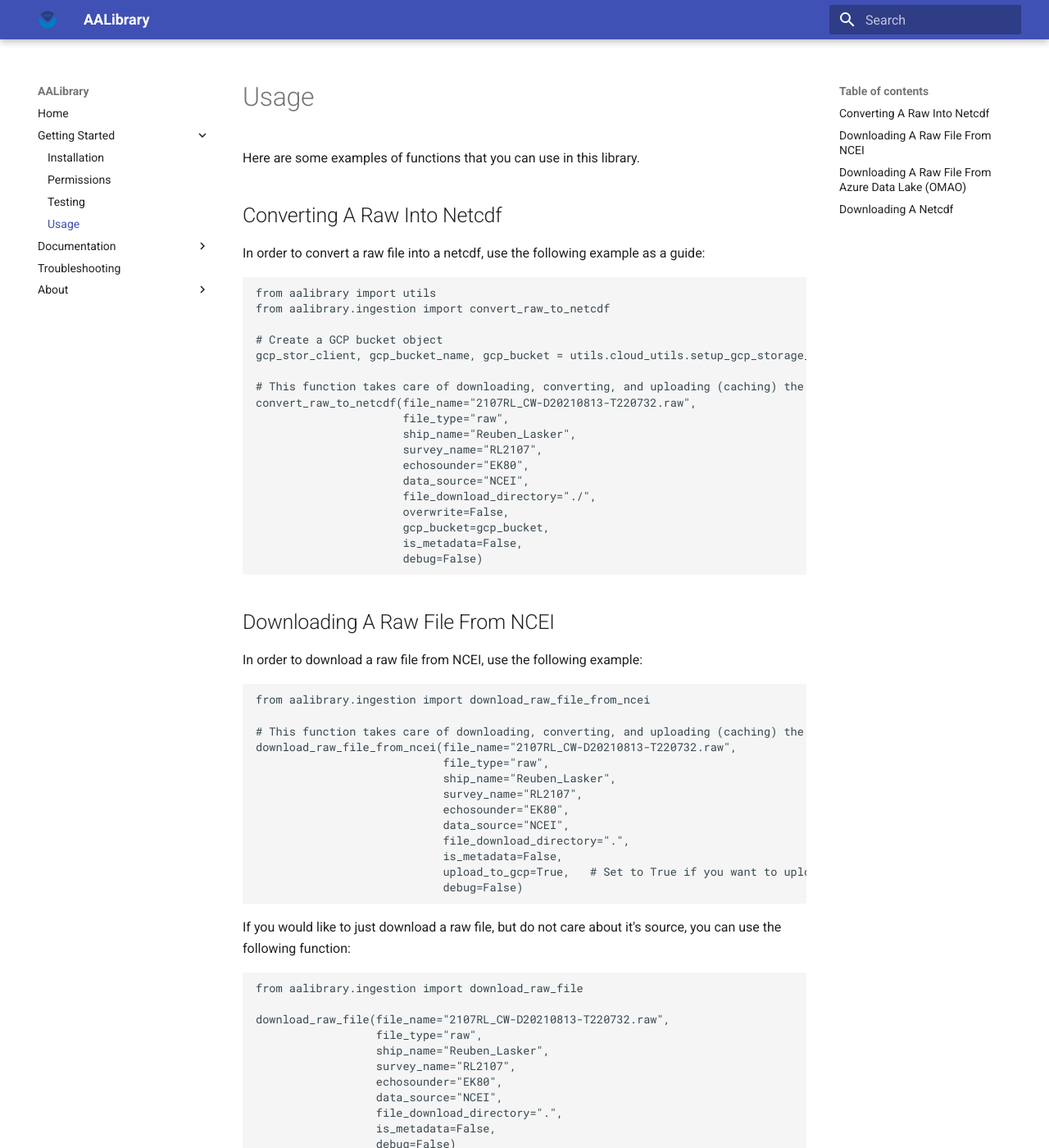
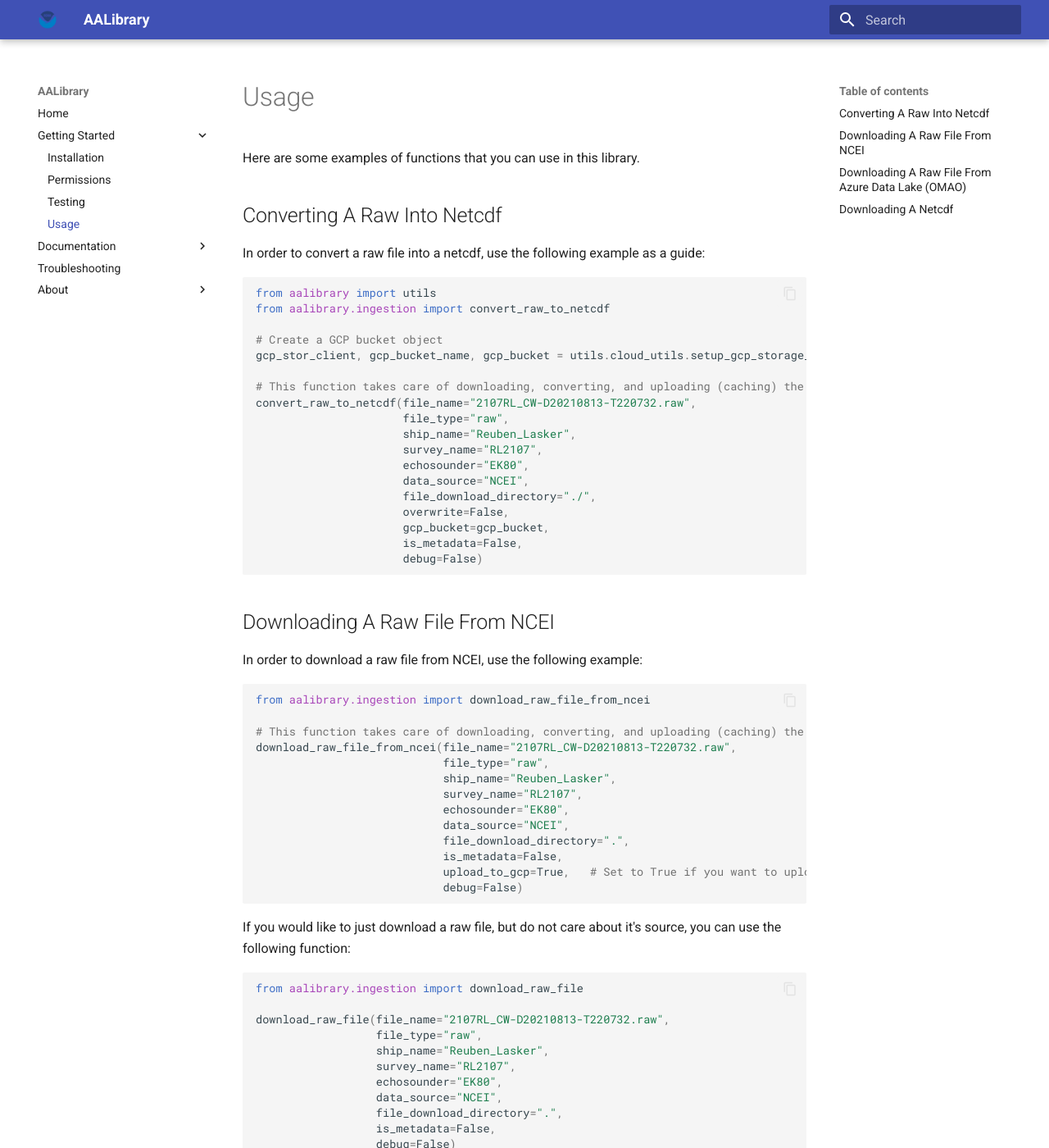
Before and after one commit to nmfs-ost/AA-SI_aalibrary, an MkDocs documentation site: the page built from docs/getting-started/usage.md, in a window 1280 px wide and 1400 px high. Shown: the whole window at 82% size. Built offline with MkDocs 1.6.1 and Material for MkDocs 9.7.7, drawn with Linux system fonts in a browser that asks for light colours; some of the changed text lies outside the part shown.

Commit message:
add: a whole bunch of more features

```diff
--- a/mkdocs.yml
+++ b/mkdocs.yml
@@ -4,9 +4,23 @@
   name: material
   logo: assets/NOAA-color-logo-no-text-print.png
   favicon: assets/noaa_favicon.png
+  features:
+    - search.suggest
+    - search.highlight
+    - content.code.copy
+  icon:
+    repo: fontawesome/brands/git-alt
 
 markdown_extensions:
   - admonition
+  - pymdownx.highlight:
+      anchor_linenums: true
+      line_spans: __span
+      pygments_lang_class: true
+  - pymdownx.inlinehilite
+  - pymdownx.snippets
+  - pymdownx.superfences
+  - pymdownx.details
 
 nav:
   - "Home": index.md
@@ -37,3 +51,4 @@
           show_source: false
           group_by_category: true
           summary: true
+- git-revision-date-localized
```
